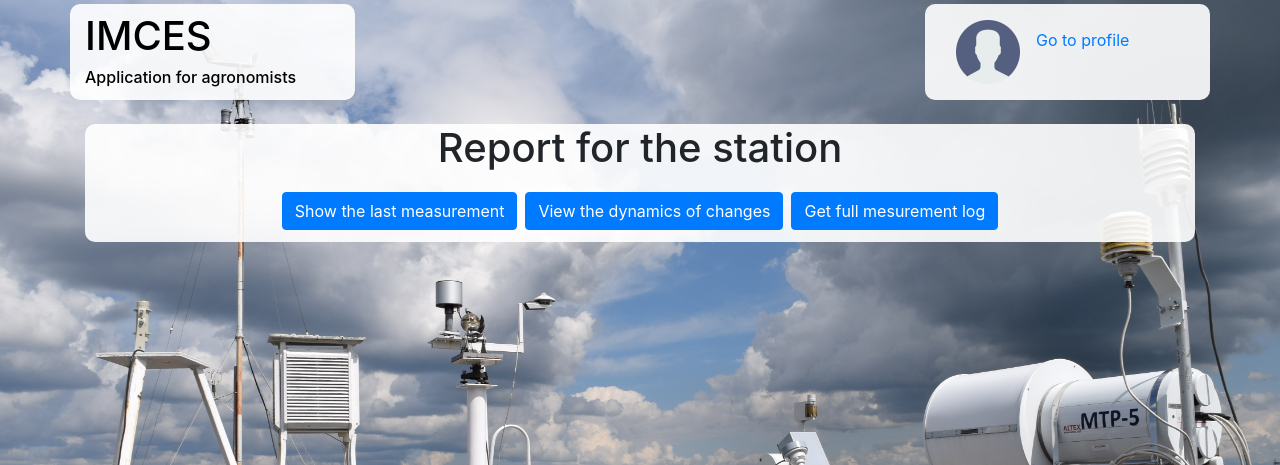
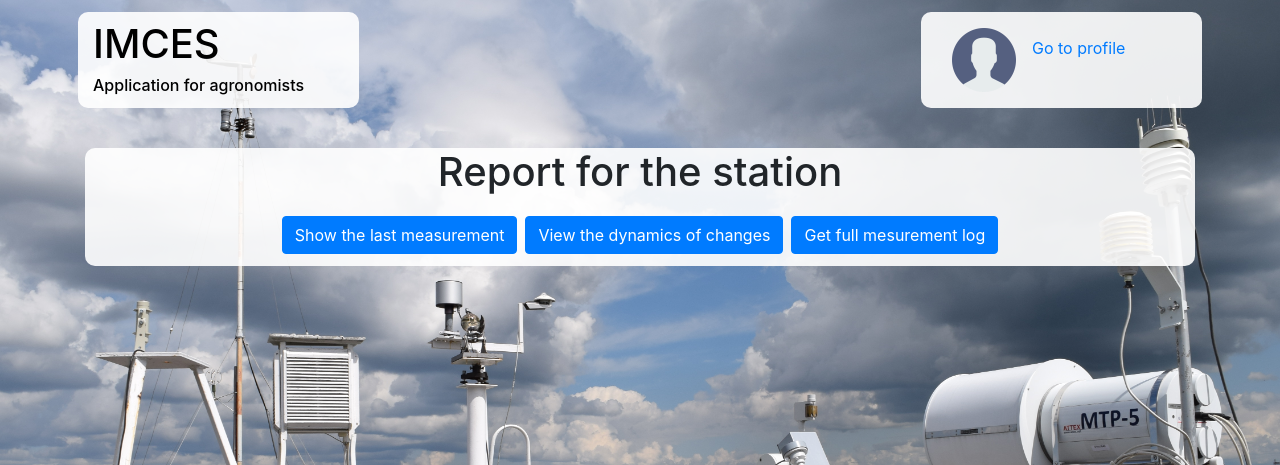
Before and after one commit to somnoynadno/imces_app, a Flask app: template templates/station_info.html in a window 1280 px wide. Shown: the top 465 px of the page. Run offline with Flask 2, Linux system fonts and the light colour scheme; the template is opened without the code that fills it, so the values that code supplies are empty; some libraries are stand-ins or nearby versions.

Commit message:
Axis labels + header fastfix

```diff
--- a/app.py
+++ b/app.py
@@ -195,6 +195,9 @@ def statistics():
 	fig = plt.figure()
 	ax = plt.axes()
 
+	ax.set_xlabel('time (day)')
+	ax.set_ylabel('temperature (°C)')
+
 	# plot mean for each height by days
 	means = np.array(means).transpose()
 	for j in range(9):
@@ -207,6 +210,9 @@ def statistics():
 
 	fig_last_day = plt.figure()
 	ax_last_day = plt.axes()
+
+	ax_last_day.set_xlabel('time (hours)')
+	ax_last_day.set_ylabel('temperature (°C)')
 
 	# plot temperatures for only last day
 	for line in last_day.transpose():
--- a/templates/station_info.html
+++ b/templates/station_info.html
@@ -12,14 +12,12 @@
   </head>
   <body style="background-image: url(static/img/main_background.jpg); background-size: cover; background-attachment: fixed">
     <div class="container">
-      <div class="row mt-1">
-        <a href ="/" class="col col-md-3 pt-2 float-left stretched-link" style="background-color: rgba(255,255,255,0.9); border-radius: 10px; text-decoration: none; color: black;">
+      <div class="row mt-1 mb-4 p-2 row justify-content-between">
+        <a href ="/" class="col col-md-3 pt-2 mb-2 mr-4 stretched-link" style="background-color: rgba(255,255,255,0.9); border-radius: 10px; text-decoration: none; color: black;">
           <h1>IMCES</h1>
           <h6>Application for agronomists</h6>
         </a>
-        <div class="col">
-        </div>
-        <div class="col col-md-3 float-right" style="background-color: rgba(255,255,255,0.9); border-radius: 10px;">
+        <div class="col col-md-3 mb-2" style="background-color: rgba(255,255,255,0.9); border-radius: 10px">
           <div class="media p-3">
             <img src="static/img/user_icon.png" class="mr-3" style="width: 64px; height: 64px;" alt="=(">
             <div class="media-body">
```
